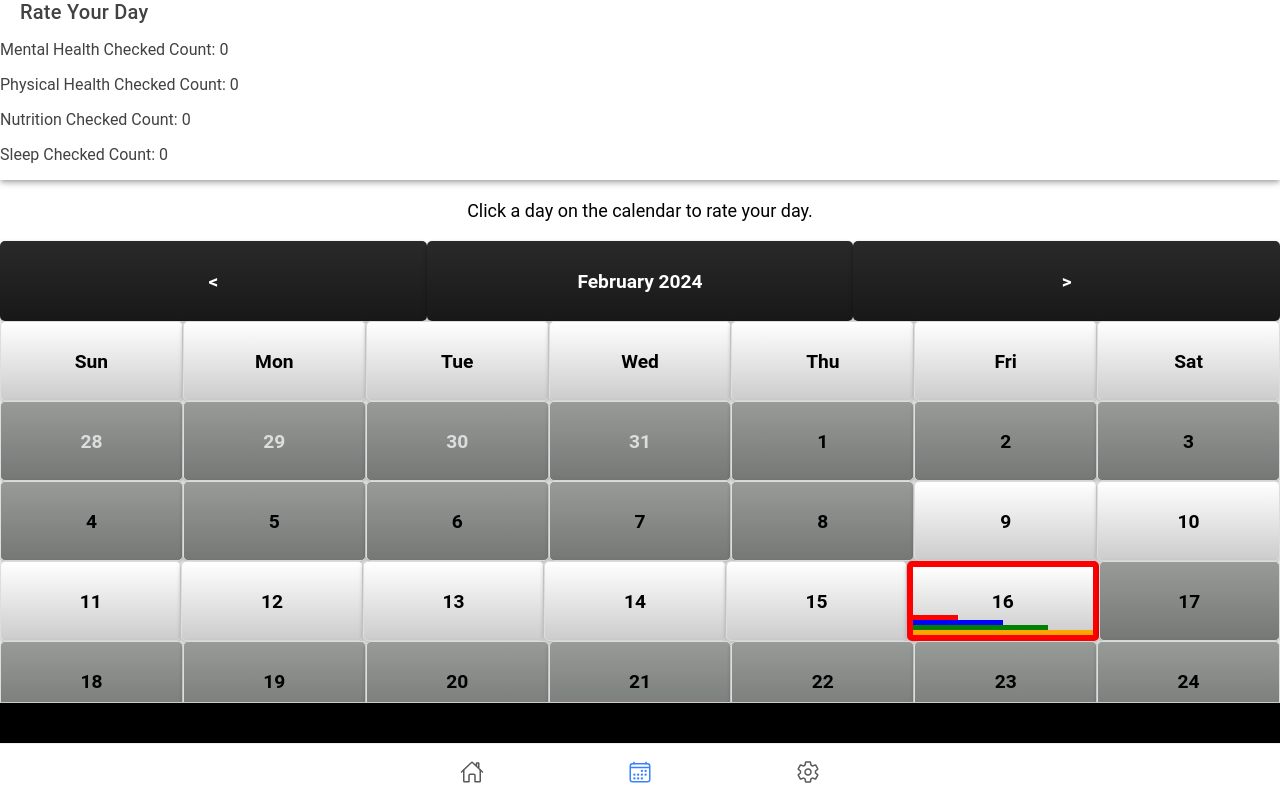
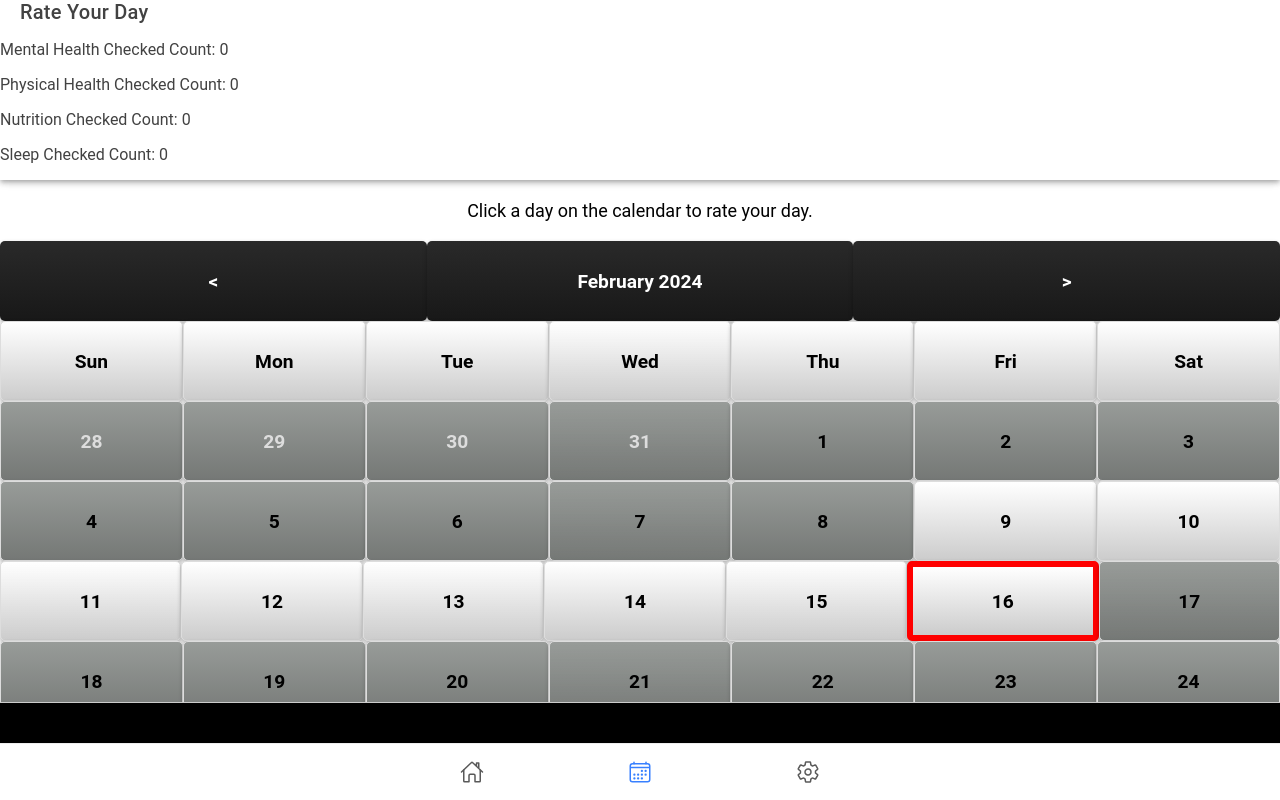
Before and after one commit to Healthy-Habits-project/healthyWatch, a React (Vite) app: page /tab2 in a window 1280 px wide. Built offline with nearby package versions, Linux system fonts and the light colour scheme.

Commit message:
Logic for Calendar Progress Bars

```diff
--- a/src/components/CustomCalendar.tsx
+++ b/src/components/CustomCalendar.tsx
@@ -82,6 +82,13 @@ const CustomCalendar: React.FC<CustomCalendarProps> = ({ dayRatings, onDaySelect
     return <div className="row">{days}</div>;
   };
 
+  const MAX_CHECKBOXES = {
+    mentalHealth: 5, // Example maximum counts
+    physicalHealth: 6,
+    nutrition: 4,
+    sleep: 10,
+  };
+
   const renderCells = () => {
     const monthStart = startOfMonth(currentMonth);
     const monthEnd = endOfMonth(monthStart);
@@ -116,29 +123,33 @@ const CustomCalendar: React.FC<CustomCalendarProps> = ({ dayRatings, onDaySelect
           const ratingColor = getColorForRating(dayRating);
           cellStyle.backgroundColor = ratingColor;
         }
-        const renderProgressBars = () => {
+
+        const renderProgressBars = (progressData: ProgressData) => {
+          // Calculate percentage of checked items for each category
+          const mentalHealthPercentage = (progressData.mentalHealthCheckedCount / MAX_CHECKBOXES.mentalHealth) * 100;
+          const physicalHealthPercentage = (progressData.physicalHealthCheckedCount / MAX_CHECKBOXES.physicalHealth) * 100;
+          const nutritionPercentage = (progressData.nutritionCheckedCount / MAX_CHECKBOXES.nutrition) * 100;
+          const sleepPercentage = (progressData.sleepCheckedCount / MAX_CHECKBOXES.sleep) * 100;
           return (
             <div style={{ position: 'absolute', bottom: 0, width: '100%', display: 'flex', flexDirection: 'column' }}>
-              {/* Simplify the bars for debugging */}
-              <div style={{ width: '25%', height: '5px', backgroundColor: 'red' }}></div>
-              <div style={{ width: '50%', height: '5px', backgroundColor: 'blue' }}></div>
-              <div style={{ width: '75%', height: '5px', backgroundColor: 'green' }}></div>
-              <div style={{ width: '100%', height: '5px', backgroundColor: 'orange' }}></div>
+              <div style={{ width: `${mentalHealthPercentage}%`, height: '5px', backgroundColor: 'red' }}></div>
+              <div style={{ width: `${physicalHealthPercentage}%`, height: '5px', backgroundColor: 'blue' }}></div>
+              <div style={{ width: `${nutritionPercentage}%`, height: '5px', backgroundColor: 'green' }}></div>
+              <div style={{ width: `${sleepPercentage}%`, height: '5px', backgroundColor: 'orange' }}></div>
             </div>
           );
         };
 
 
-
         days.push(
           <div
-           className={`column cell ${!isCurrentMonth ? 'disabled' : ''} ${isTodayFlag ? 'today' : ''}`}
+            className={`column cell ${!isCurrentMonth ? 'disabled' : ''} ${isTodayFlag ? 'today' : ''}`}
             key={day.toString()}
             style={cellStyle}
             onClick={() => isEligibleForRating && onDaySelect(formattedDay)}
           >
             {format(day, "d")}
-            {isTodayFlag && renderProgressBars()}
+            {isTodayFlag && renderProgressBars(progressData)}
           </div>
         );
         day = addDays(day, 1);
```
